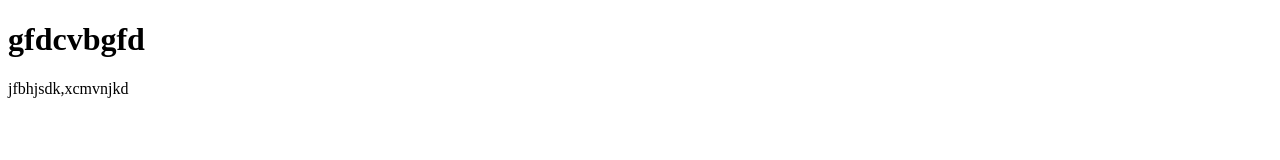
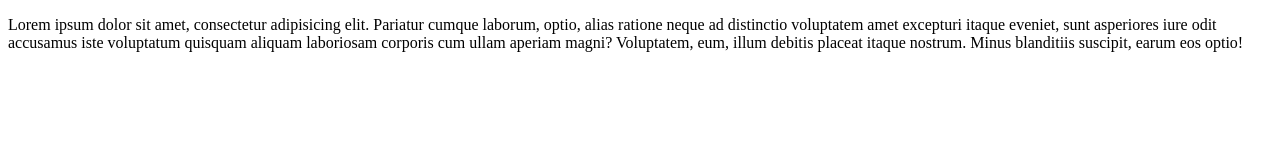
Before and after one commit to mira14/third_site, a plain HTML site: page index.html in a window 1280 px wide. Drawn offline with Linux system fonts and the light colour scheme.

Commit message:
third commit

```diff
--- a/index.html
+++ b/index.html
@@ -5,7 +5,6 @@
 	<title>Document</title>
 </head>
 <body>
-	<h1>gfdcvbgfd</h1>
-	<p>jfbhjsdk,xcmvnjkd</p>
+	<p>Lorem ipsum dolor sit amet, consectetur adipisicing elit. Pariatur cumque laborum, optio, alias ratione neque ad distinctio voluptatem amet excepturi itaque eveniet, sunt asperiores iure odit accusamus iste voluptatum quisquam aliquam laboriosam corporis cum ullam aperiam magni? Voluptatem, eum, illum debitis placeat itaque nostrum. Minus blanditiis suscipit, earum eos optio!</p>
 </body>
 </html>
```
